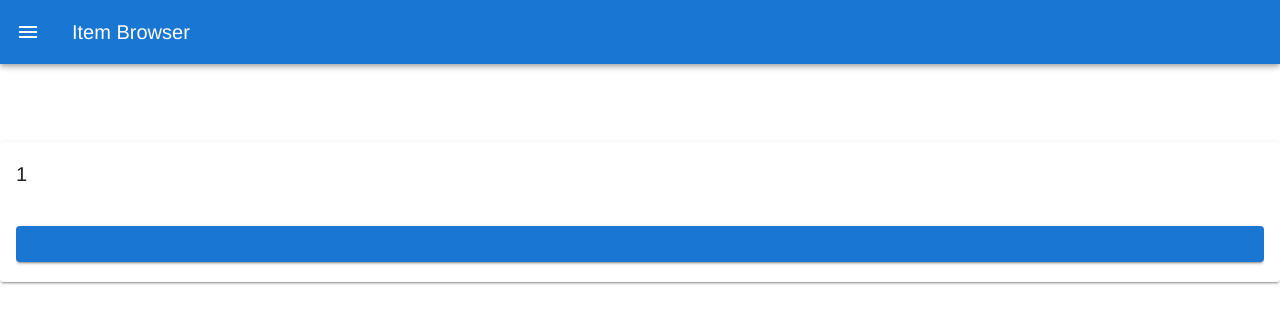
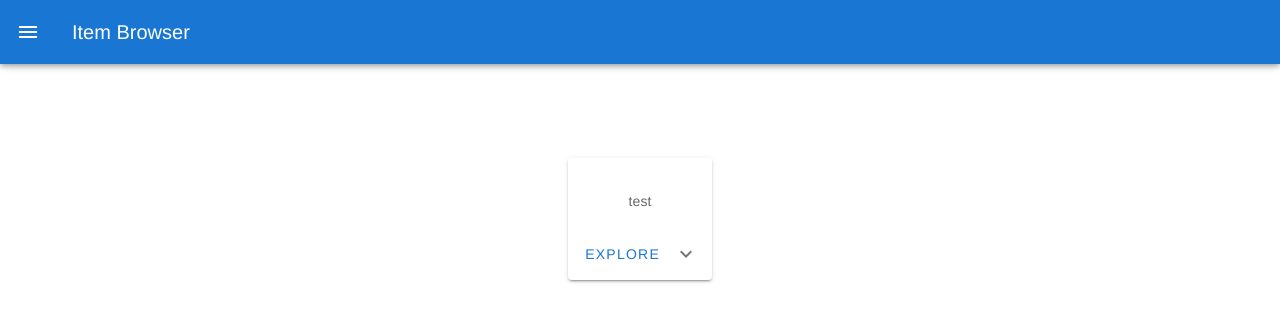
Before and after one commit to allens1015/pf2-tools, a Vue app: page /items in a window 1280 px wide. Shown: the top 324 px of the page. Built offline with nearby package versions, Linux system fonts and the light colour scheme; no server answers.

Commit message:
added item cards

```diff
--- /dev/null
+++ b/src/components/itemCard.vue
@@ -0,0 +1,45 @@
+<template>
+  <v-card>
+    <v-card-title>{{ item.name }}</v-card-title>
+    <v-card-text>
+      <div>
+        test
+      </div>
+    </v-card-text>
+    <v-card-actions>
+      <v-btn
+        color="primary"
+        dark
+        text
+      >
+        Explore
+      </v-btn>
+      <v-spacer></v-spacer>
+      <v-btn
+        icon
+        @click="show = !show"
+      >
+        <v-icon>{{ show ? 'mdi-chevron-up' : 'mdi-chevron-down' }}</v-icon>
+      </v-btn>
+    </v-card-actions>
+
+    <v-expand-transition>
+      <div v-show="show">
+        <v-divider></v-divider>
+        <v-card-text>
+          hidden
+        </v-card-text>
+      </div>
+    </v-expand-transition>
+  </v-card>
+</template>
+
+<script>
+export default ({
+  name: "item-card",
+  props: ["item"],
+  data: () => ({
+    show: false
+  })
+})
+</script>
--- a/src/views/Items.vue
+++ b/src/views/Items.vue
@@ -42,34 +42,25 @@
     </v-navigation-drawer>
 
     <v-main>
-      <v-card>
-        <v-card-title>{{ generatedResultsCount }}</v-card-title>
-        <v-list>
-          <v-list-item
-            v-for="(item,i) in generatedResults"
-            :key="i"
-          >
-            <v-list-item-content>
-              <v-btn
-                color="primary"
-                dark
-              >
-                {{ item.name }}
-              </v-btn>
-              {{ item.id }}
-            </v-list-item-content>
-          </v-list-item>
-        </v-list>
-      </v-card>
+      <v-list
+        v-for="(item,i) in generatedResults"
+        :key="i"
+        class="d-inline-flex justify-space-between pa-4"
+      >
+        <itemCard :item="item" />
+      </v-list>
     </v-main>
   </v-app>
 </template>
 
 <script>
+import itemCard from "@/components/itemCard.vue"
+
 export default {
-  name: 'App',
+  name: 'Items',
 
   components: {
+    itemCard
   },
 
   data: () => ({
@@ -139,7 +130,7 @@ export default {
         return [];
       }
 
-        return filteredItems;
+      return filteredItems;
     },
     generatedResultsCount() {
         return this.generatedResults.length || this.items.length;
```
